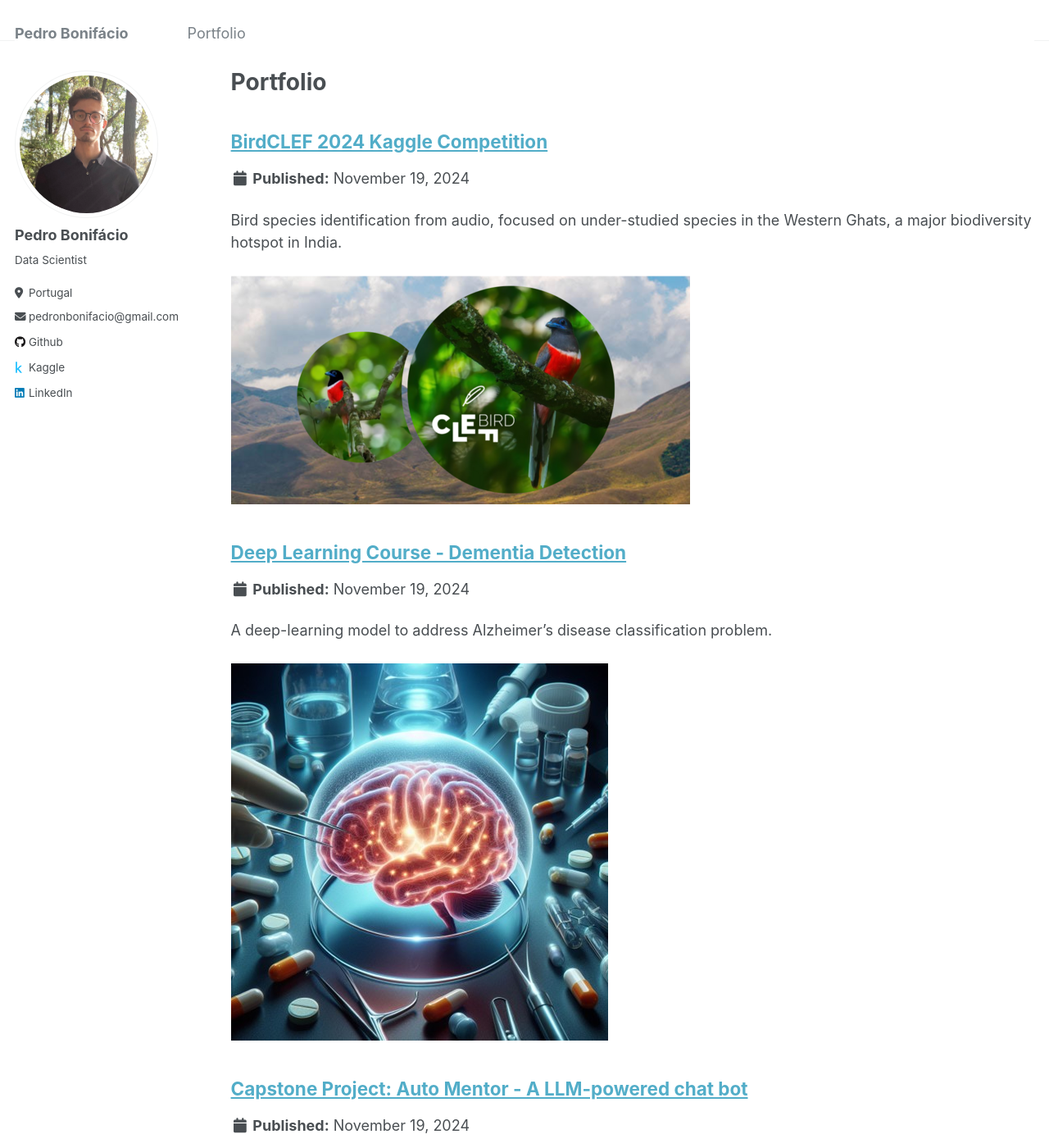
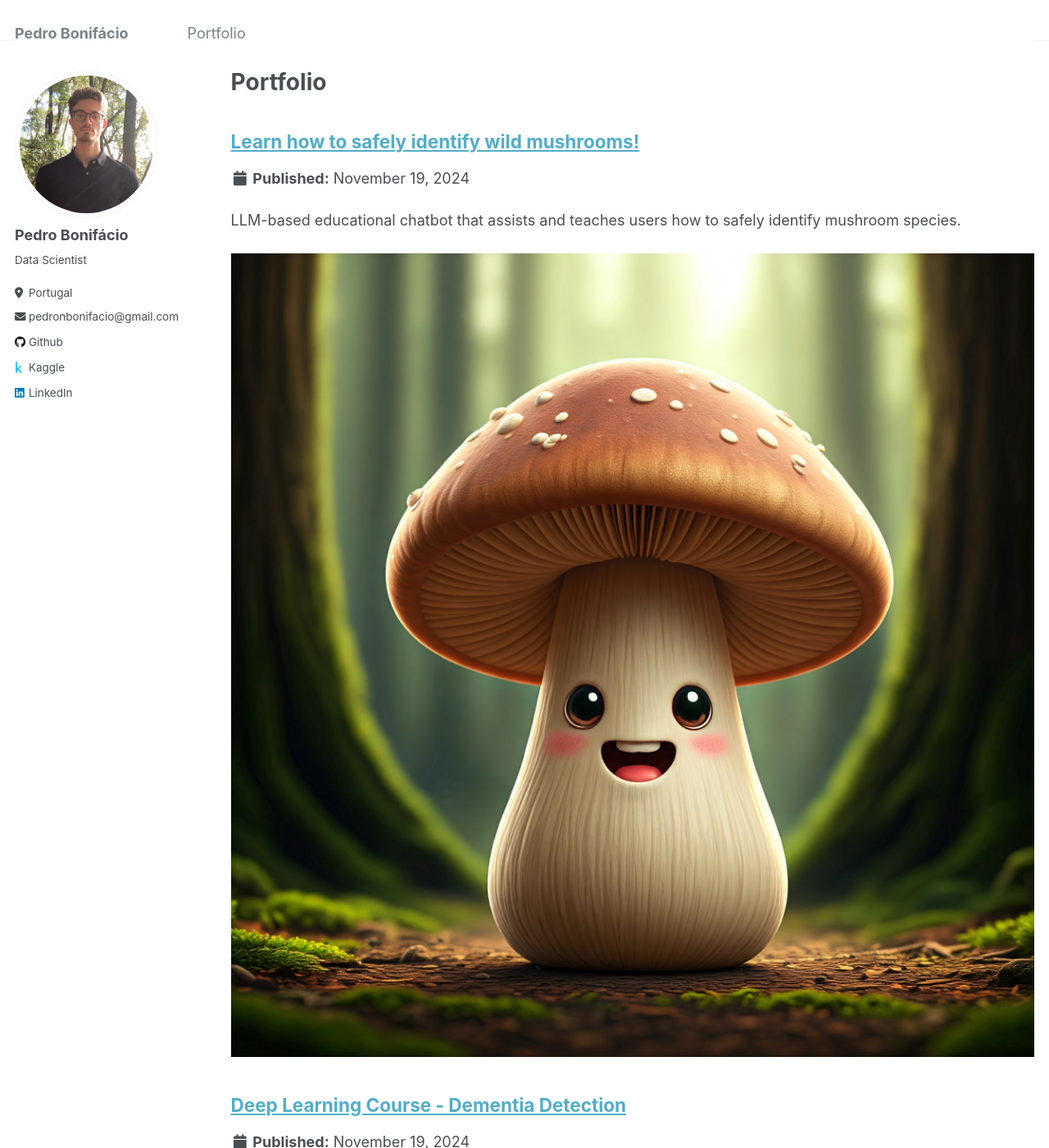
Before and after one commit to pedro-bonifacio/pedro-bonifacio.github.io, a Jekyll site: the page built from _pages/portfolio.html, in a window 1280 px wide and 1400 px high. Shown: the whole window at 82% size. Built offline with Jekyll 4.4.1, drawn with Linux system fonts in a browser that asks for light colours; some of the changed text lies outside the part shown.

Commit message:
mushroom

```diff
--- a/_config.yml
+++ b/_config.yml
@@ -11,7 +11,7 @@ locale                   : "en-US"
 title                    : "Pedro Bonifácio"
 title_separator          : "-"
 name                     : &name "Pedro Bonifácio"
-description              : &description "Data science Graduate"
+description              : &description "Junior Data Scientist"
 url                      : https://pedro-bonifacio.github.io # the base hostname & protocol for your site e.g. "https://mmistakes.github.io"
 baseurl                  : "" # the subpath of your site, e.g. "/blog"
 repository               : "pedro-bonifacio/pedro-bonifacio.github.io"
--- a/_portfolio/portfolio-1.md
+++ b/_portfolio/portfolio-1.md
@@ -1,10 +1,7 @@
 ---
-title: "BirdCLEF 2024 Kaggle Competition"
-excerpt: "Bird species identification from audio, focused on under-studied species in the Western Ghats, a major biodiversity hotspot in India.<br/><br/><img src='/images/birdclef2024.png'><br/>"
+title: "Learn how to safely identify wild mushrooms!"
+excerpt: "LLM-based educational chatbot that assists and teaches users how to safely identify mushroom species.<br/><br/><img src='/images/portfolio/shroom.jpg'><br/>"
 collection: portfolio
 ---
 
-https://www.kaggle.com/competitions/birdclef-2024
-
-
-Currently working on this project...
+I am currently working on this project. Stay tuned for updates!
--- a/_portfolio/portfolio-2.md
+++ b/_portfolio/portfolio-2.md
@@ -1,6 +1,6 @@
 ---
 title: "Deep Learning Course - Dementia Detection"
-excerpt: "A deep-learning model to address Alzheimer’s disease classification problem.<br/><br/><img src='/images/portfolio/brain_mri.jpg'><br/>"
+excerpt: "A deep-learning image classification model to address Alzheimer’s disease classification problem.<br/><br/><img src='/images/portfolio/brain_mri.jpg'><br/>"
 collection: portfolio
 ---
 Grade: 17
```
Also changed, not shown: images/birdclef2024.png (deleted), images/portfolio/shroom.jpg (added).
